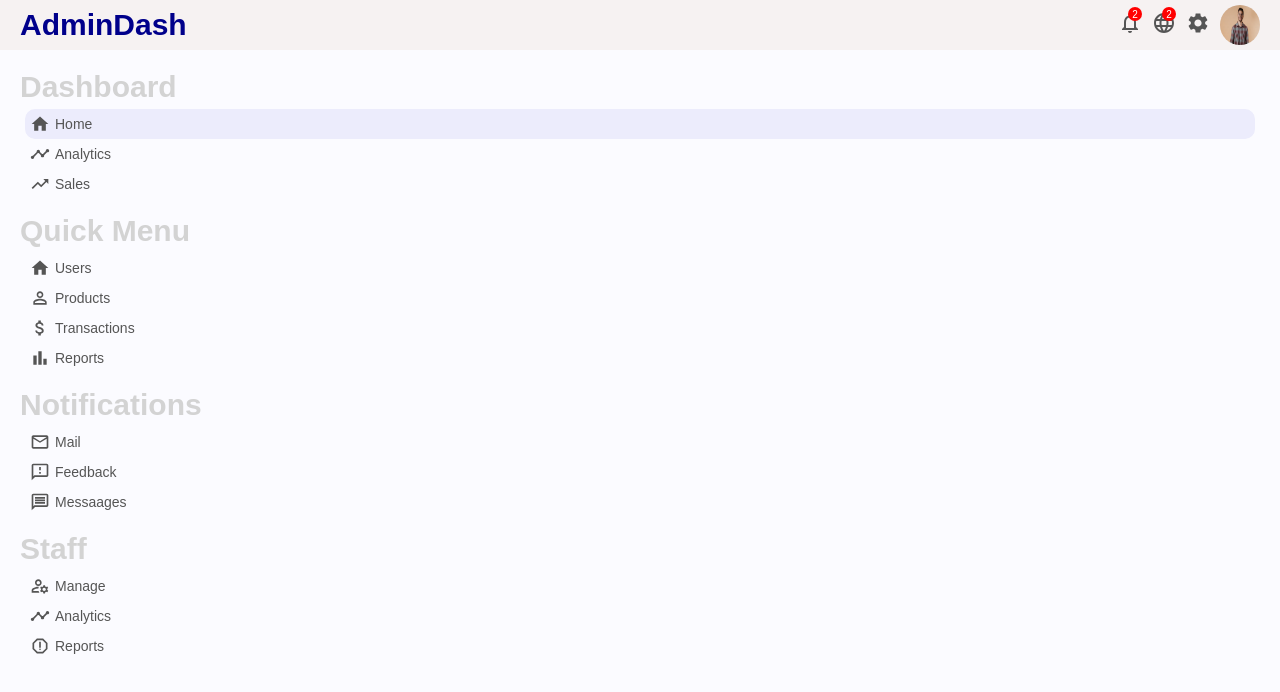
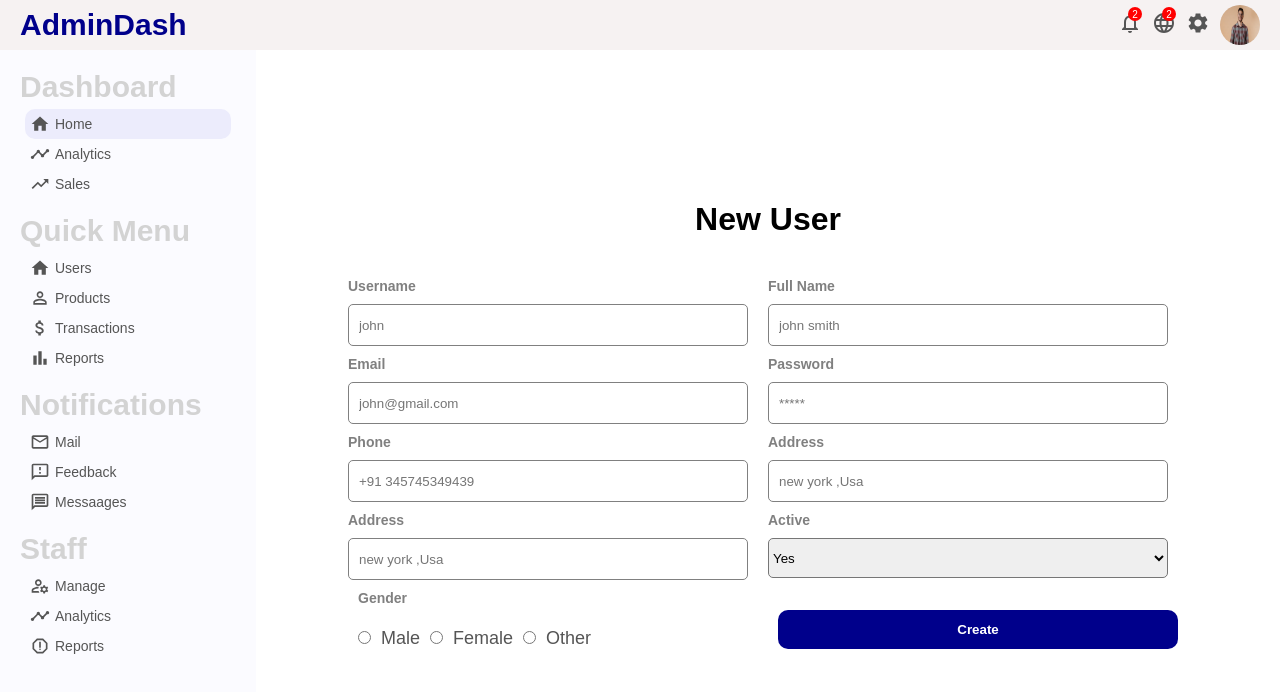
Before and after one commit to kanishkadeo27/React-admin-dashboard, a React (Create React App) app: page /newUser in a window 1280 px wide. Shown: the top 692 px of the page. Built offline with nearby package versions, Linux system fonts and the light colour scheme.

Commit message:
add new user page ui done

```diff
--- a/src/App.jsx
+++ b/src/App.jsx
@@ -4,8 +4,9 @@
 import Home from "./pages/home/Home";
 
 import { BrowserRouter as Router, Route, Routes } from "react-router-dom";
-import UserList from "./pages/home/userList/UserList";
+import UserList from "./pages/userList/UserList";
 import User from "./pages/home/userPage/User";
+import NewUser from "./pages/newUser/NewUser";
 function App() {
   return (
     <Router>
@@ -15,7 +16,8 @@
         <Routes>
           <Route exact path="/" element={<Home />} />
           <Route exact path="/users" element={<UserList />} />
-          <Route path="/user/:userId" element={<User />} />
+          <Route path="/users/:userId" element={<User />} />
+          <Route path="/newUser" element={<NewUser />} />
         </Routes>
       </div>
     </Router>
--- a/src/Components/topbar/sidebar/Sidebar.jsx
+++ b/src/Components/topbar/sidebar/Sidebar.jsx
@@ -1,3 +1,4 @@
+import { Link } from 'react-router-dom';
 import './sidebar.css';
 import { Home, Timeline, TrendingUp ,PersonOutlineOutlined ,StorefrontOutlined,AttachMoneyOutlined,BarChartOutlined, EmailOutlined, FeedbackOutlined, MessageOutlined, ManageAccountsOutlined, ReportOutlined } from '@mui/icons-material';
 const Sidebar = () => {
@@ -10,9 +11,12 @@
                         Dashboard
                     </h3>
                     <ul className="sidebarList">
+
+                        <Link to='/'  className='link'>
                         <li className="sidebarListItem active">
                             <Home className='sidebarIcon' /> Home
                         </li>
+                        </Link>
                         <li className="sidebarListItem">
                             <Timeline className='sidebarIcon' /> Analytics
                         </li>
@@ -28,12 +32,16 @@
                         Quick Menu
                     </h3>
                     <ul className="sidebarList">
+                        <Link to='/users' className='link'>
                         <li className="sidebarListItem ">
                             <Home className='sidebarIcon' /> Users
                         </li>
+                        </Link>
+                        <Link to='/products' className='link'>
                         <li className="sidebarListItem">
                             <PersonOutlineOutlined className='sidebarIcon' /> Products
                         </li>
+                        </Link>
                         <li className="sidebarListItem">
                             <AttachMoneyOutlined className='sidebarIcon' /> Transactions
                         </li>
--- a/src/app.css
+++ b/src/app.css
@@ -1,3 +1,7 @@
 .container{
     display: flex;
 }
+.link{
+ text-decoration: none;
+ color: inherit;
+}
--- a/src/pages/home/Home.jsx
+++ b/src/pages/home/Home.jsx
@@ -4,7 +4,6 @@
 import { userData } from './../../dummyData';
 import WidgetSmall from '../../Components/widgetsSmall/WidgetSmall';
 import WidgetLarge from '../../Components/widgetsLarge/WidgetLarge';
-import UserList from './userList/UserList';
 
 const Home = () => {
   return (
--- /dev/null
+++ b/src/pages/newUser/NewUser.jsx
@@ -0,0 +1,62 @@
+import './newUser.css'
+
+const NewUser = () => {
+    return (
+        <div className='newUser'>
+            <h1 className="newUserTitle">
+                New User
+            </h1>
+            <form className="newUserForm">
+                <div className="newUserFormItem">
+                    <label>Username</label>
+                    <input type="text" name="" id="" placeholder='john' />
+                </div>
+                <div className="newUserFormItem">
+                    <label>Full Name</label>
+                    <input type="text" name="" id="" placeholder='john smith' />
+                </div>
+                <div className="newUserFormItem">
+                    <label>Email</label>
+                    <input type="email" name="" id="" placeholder='john@gmail.com' />
+                </div>
+                <div className="newUserFormItem">
+                    <label>Password</label>
+                    <input type="password" name="" id="" placeholder='*****' />
+                </div>
+                <div className="newUserFormItem">
+                    <label>Phone</label>
+                    <input type="number" name="" id="" placeholder='+91 345745349439' />
+                </div>
+                <div className="newUserFormItem">
+                    <label>Address</label>
+                    <input type="number" name="" id="" placeholder='new york ,Usa' />
+                </div>
+                <div className="newUserFormItem">
+                    <label>Address</label>
+                    <input type="number" name="" id="" placeholder='new york ,Usa' />
+                </div>
+                <div className="newUserFormItem">
+                    <label>Active</label>
+                    <select className="newUserSelect" name='active' id='active'>
+                        <option value="yes">Yes</option>
+                        <option value="no">No</option>
+                    </select>
+                </div>
+                <div className="newUserFormItem">
+                    <label>Gender</label>
+                    <div className="newUserGender">
+                        <input type="radio" name="gender" id="male" value='male' />
+                        <label for="male">Male</label>
+                        <input type="radio" name="gender" id="female" value='female' />
+                        <label for="female">Female</label>
+                        <input type="radio" name="gender" id="others" value='others' />
+                        <label for="others">Other</label>
+                    </div>
+                </div>
+                <button className="newUserBtn">Create</button>
+            </form>
+        </div>
+    )
+}
+
+export default NewUser
--- /dev/null
+++ b/src/pages/newUser/newUser.css
@@ -0,0 +1,60 @@
+.newUser{
+    flex:4;
+    height: calc(100vh - 50px);
+    display: flex;
+    flex-direction: column;
+    justify-content: center;
+}
+.newUserTitle{
+    text-align: center;
+    margin-bottom: 30px;
+}
+.newUserForm{
+    display: flex;
+    flex-wrap: wrap;
+    justify-content: center;
+}
+.newUserFormItem{
+    width: 400px;
+    display: flex;
+    flex-direction: column;
+    margin-top: 10px;
+    margin-right: 20px;
+}
+.newUserFormItem>label{
+    margin-bottom: 10px;
+    font-size: 14px;
+    font-weight: 600;
+    color: gray;
+}
+.newUserFormItem>input{
+    border: none;
+    height: 20px;
+    padding: 10px;
+    border: 1px solid gray;
+    border-radius: 5px;
+}
+
+.newUserGender>input{
+    margin-top: 15px;
+}
+.newUserGender>label{
+    margin: 10px;
+    font-size: 18px;
+    color: #555;
+}
+.newUserSelect{
+    height: 40px;
+    border-radius: 5px;
+}
+.newUserBtn{
+    width: 400px;
+    border: none;
+    background-color: darkblue;
+    color: white;
+    padding: 10px;
+    font-weight: bold;
+    border-radius: 10px;
+    margin-top: 30px;
+    cursor: pointer;
+}
--- a/src/pages/home/userList/UserList.jsx
+++ b/src/pages/userList/UserList.jsx
@@ -1,7 +1,7 @@
 import { DeleteOutline, Edit } from "@mui/icons-material";
 import "./userList.css"
 import { DataGrid } from '@mui/x-data-grid';
-import { userRows } from './../../../dummyData';
+import { userRows } from '../../dummyData';
 import { Link } from "react-router-dom";
 import { useState } from "react";
 import User from "../userPage/User";
```
Also changed, not shown: src/pages/userList/userList.css (renamed from src/pages/home/userList/userList.css), src/pages/userPage/User.jsx (renamed from src/pages/home/userPage/User.jsx), src/pages/userPage/user.css (renamed from src/pages/home/userPage/user.css).
